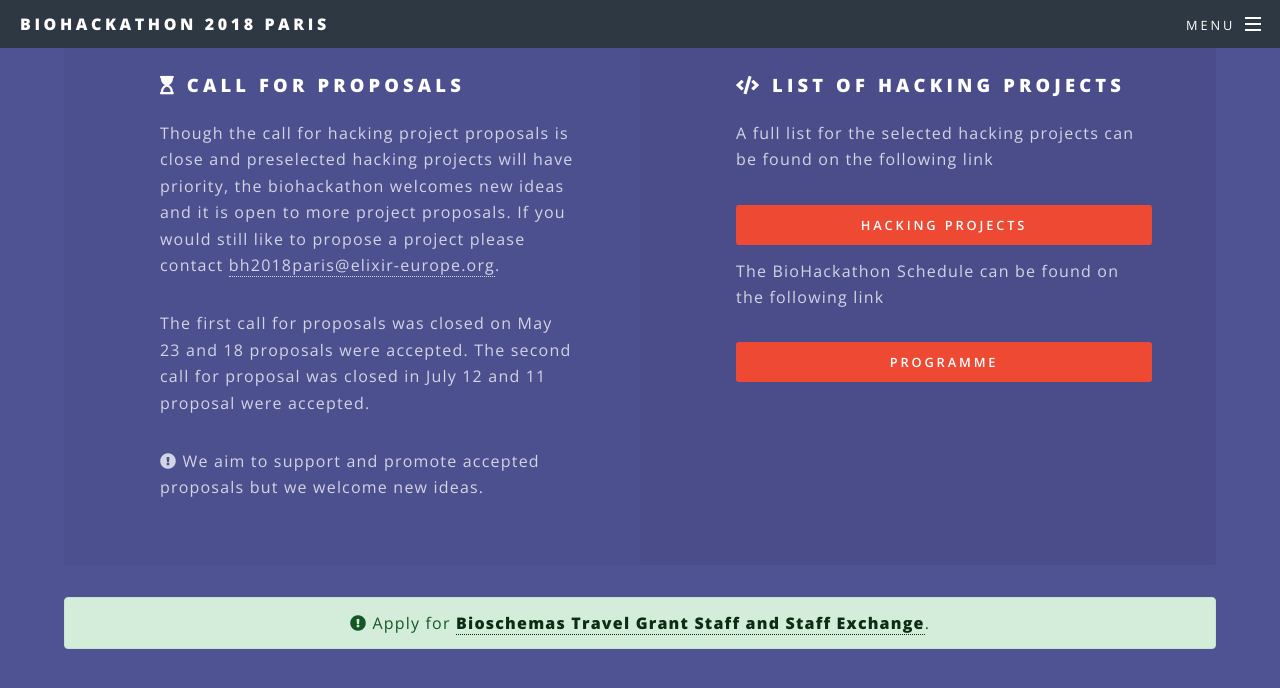
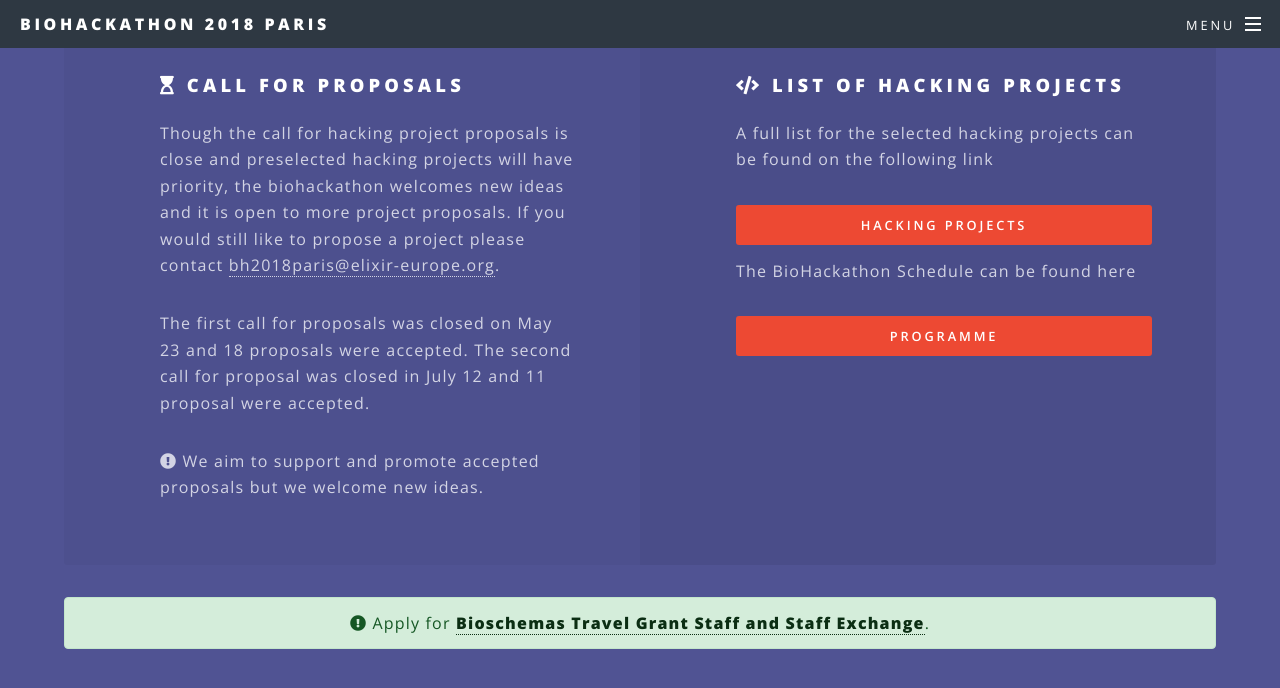
Before and after one commit to elixir-europe/bh2018paris, a Jekyll site: the page built from index.html, in a window 1280 px wide and 900 px high, scrolled down 3684 px, cut to the strip 0-725 px from the top of the window. Shown: the top 688 px of the strip. Built offline with Jekyll 4.4.1, drawn with Linux system fonts in a browser that asks for light colours; nearby versions of some CDN libraries.

Commit message:
Update index.html
Changed here vs on the following link

```diff
--- a/index.html
+++ b/index.html
@@ -147,7 +147,7 @@ layout: landing
 				<h3><i class="fa fa-code"></i> List of hacking projects</h3>
 				<p>A full list for the selected hacking projects can be found on the following link </p>
 				<a href="/projects" class="button fit special">Hacking projects</a>
-				<p>The BioHackathon Schedule can be found on the following link </p>
+				<p>The BioHackathon Schedule can be found here </p>
 				<a href="/programme" class="button fit special">Programme</a>
 
 			</li>
```
